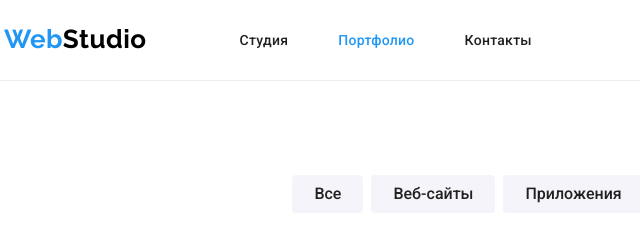
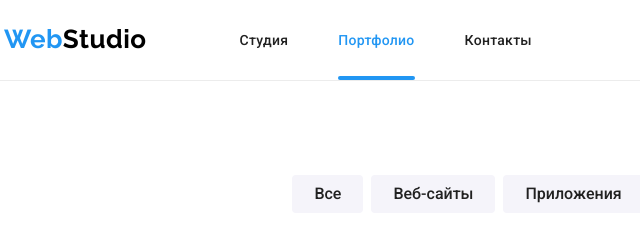
Before and after one commit to sergey-lateralus/goit-markup-hw-05, a plain HTML site: page portfolio.html in a window 1280 px wide. Shown: the top 240 px of the page, 51-691 px from the left. Drawn offline with nearby package versions, Linux system fonts and the light colour scheme.

Commit message:
Добавляет подчеркивание в главной навигации

```diff
--- a/css/styles.css
+++ b/css/styles.css
@@ -95,8 +95,8 @@ ul {
 }
 
 .nav-link {
-  padding-top: 30px;
-  padding-bottom: 30px;
+  padding-top: 32px;
+  padding-bottom: 32px;
 
   color: var(--title-text-color);
 
@@ -109,7 +109,6 @@ ul {
 
 .nav-link:hover,
 .nav-link:focus,
-.nav-link.current,
 .contacts-link:hover,
 .contacts-link:focus,
 .footer-link:hover,
@@ -117,6 +116,24 @@ ul {
 .footer-contact:hover,
 .footer-contact:focus {
   color: var(--accent-color);
+}
+
+.nav-link.current {
+  position: relative;
+
+  color: var(--accent-color);
+}
+
+.nav-link.current::after {
+  content: '';
+  display: block;
+  position: absolute;
+  left: 0;
+  bottom: 0;
+  width: 100%;
+  height: 4px;
+  border-radius: 2px;
+  background-color: var(--accent-color);
 }
 
 .contacts-link {
```
